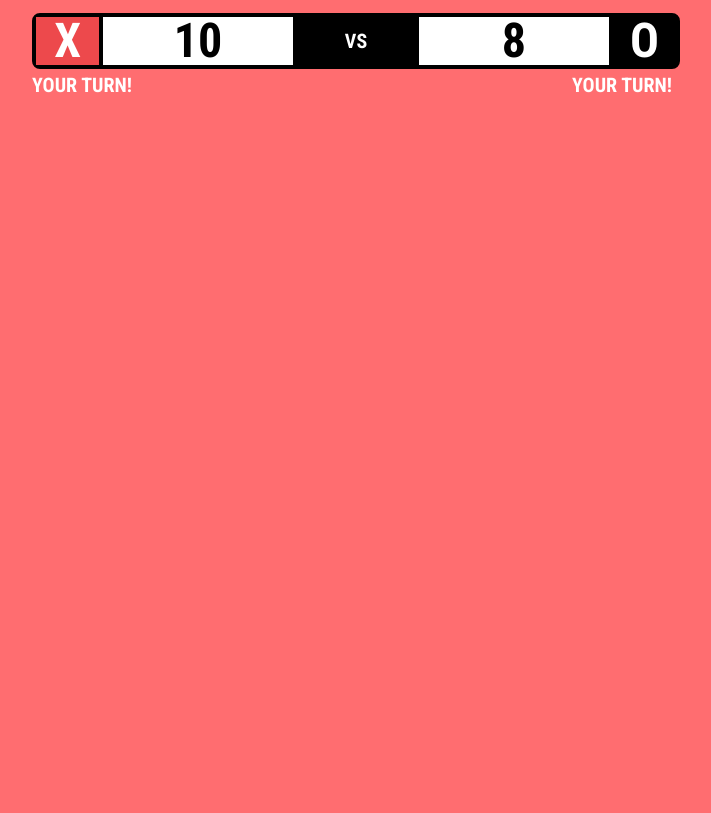
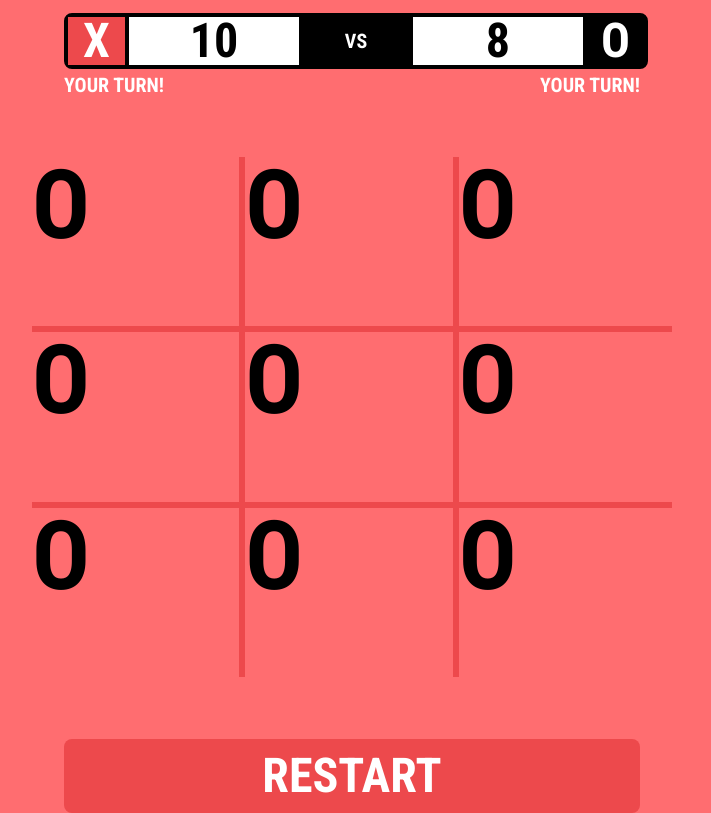
Before and after one commit to a076902768/hexschoolUnderground_8F, a plain HTML site: page index.html in a window 1280 px wide. Shown: the whole page, without its empty margins (288-999 px from the left). Drawn offline with Linux system fonts and the light colour scheme.

Commit message:
本日進度

```diff
--- a/index.html
+++ b/index.html
@@ -7,6 +7,7 @@
     <link rel="stylesheet" href="./css/style.css">
     <link rel="stylesheet" href="./css/helpers/reset.css">
     <link href="https://fonts.googleapis.com/css2?family=Roboto+Condensed:wght@700&display=swap" rel="stylesheet">
+    <link rel="stylesheet" href="https://cdnjs.cloudflare.com/ajax/libs/font-awesome/5.14.0/css/all.min.css">
 </head>
 <body>
     <div id="app">
@@ -14,6 +15,7 @@
             <div class="button" @click='startGame'>START</div>
         </div>
         <!--  v-if='startScreen == false && gameScreen' -->
+
         <div class="gameScreen">
             <div class="top">
                 <div class="scoreBar">
@@ -31,8 +33,19 @@
                 </div>
             </div>
 
-            <div class="main"></div>
-            <div class="restart"></div>
+            <div class="main">
+                <div
+                class="block"
+                v-for='(item,index) in mainBlock'
+                :style="{
+                    'border-right' : [ index == 0 || index == 1 || index == 3 || index == 4 || index == 6 || index == 7? 'solid 6px #ED494C' : 'none'] ,
+                    'border-bottom' : [ index == 0 || index == 1 || index == 2 || index == 3 || index == 4 || index == 5? 'solid 6px #ED494C' : 'none']
+                }"
+                >O</div>
+            </div>
+            <div class="restart">
+                <div class="">RESTART</div>
+            </div>
         </div>
     </div>
     <script src="./js/vue.js"></script>
--- a/js/script.js
+++ b/js/script.js
@@ -4,6 +4,35 @@ var app = new Vue({
         return {
             startScreen: true,
             gameScreen: false,
+            mainBlock: [
+                {
+                    id: 0
+                },
+                {
+                    id: 1
+                },
+                {
+                    id: 2
+                },
+                {
+                    id: 3
+                },
+                {
+                    id: 4
+                },
+                {
+                    id: 5
+                },
+                {
+                    id: 6
+                },
+                {
+                    id: 7
+                },
+                {
+                    id: 8
+                },
+            ],
         }
     },
     methods: {
@@ -13,4 +42,6 @@ var app = new Vue({
             vm.gameScreen = true;
         }
     },
+    // mounted() {
+    // },
 });
--- a/scss/style.scss
+++ b/scss/style.scss
@@ -32,10 +32,10 @@ html,body{
     display: flex;
     flex-direction: column;
     align-items: center;
+    justify-content: space-between;
     padding-top: 1%;
     .top{
-        width: 50%;
-    }
+        width: 45%;
         .scoreBar{
             font-size: 48px;
             width: 100%;
@@ -93,3 +93,28 @@ html,body{
         }
         }
     }
+    .main{
+        width: 50%;
+        height: 65%;
+        display: flex;
+        flex-wrap: wrap;
+        .block{
+            box-sizing: border-box;
+            // border: solid 4px black;
+            width: 33.3333%;
+            font-size: 96px;
+            font-family: 'Roboto Condensed', sans-serif;
+        }
+    }
+    .restart{
+        width: 45%;
+        background-color: #ED494C;
+        font-size: 48px;
+        color: #fff;
+        text-align: center;
+        padding: 1% 0;
+        border-radius: 8px;
+        font-family: 'Roboto Condensed', sans-serif;
+    }
+
+}
```
Also changed, not shown: css/style.css, 1 other file. Lines whose indentation alone changed are shown as unchanged.
